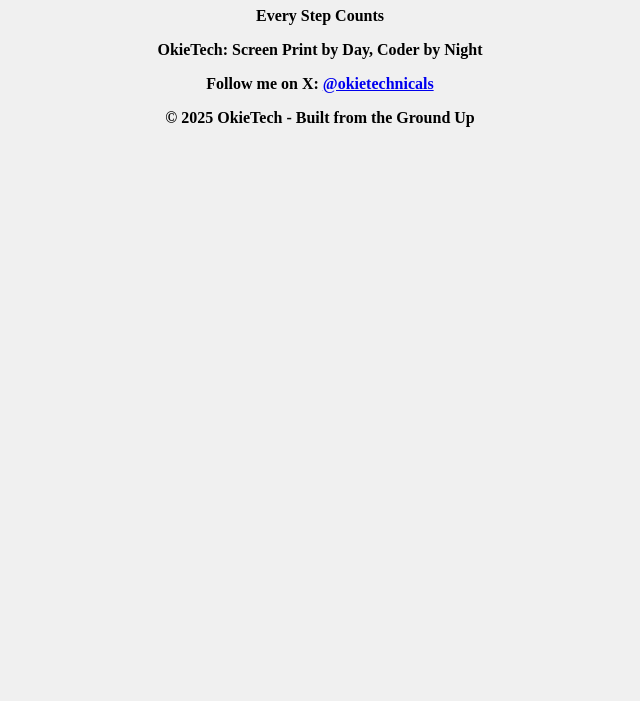
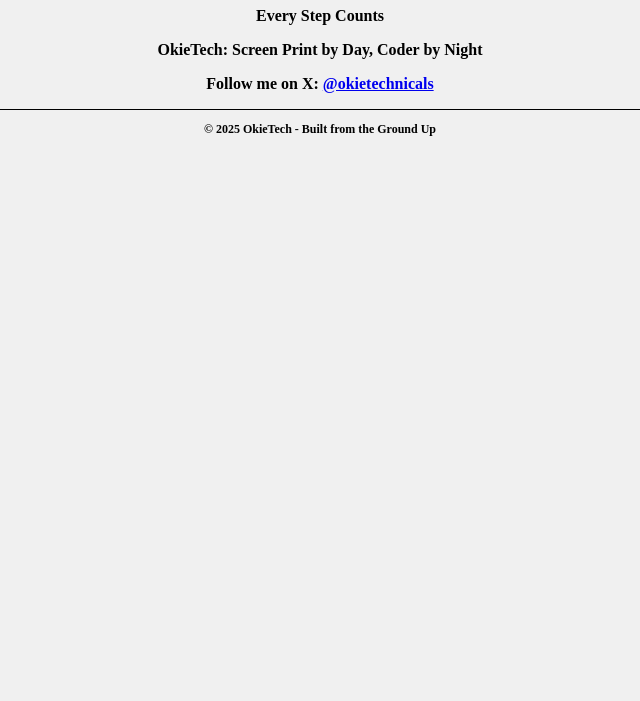
Before and after one commit to HogWildOkie/OkieTech-Epicenter, a plain HTML site: page Index.html in a window 1280 px wide. Shown: the part 99-800 px from the top of the page, without its empty margins (320-960 px from the left). Drawn offline with Linux system fonts and the light colour scheme.

Commit message:
Update Index.html

```diff
--- a/Index.html
+++ b/Index.html
@@ -21,6 +21,10 @@
         width; 50%;
         height: auto;
       }
+      footer {
+        font-size: 12px;
+        border-top: 1px solid #000000; /*Thin black line */
+      }
     </style>
   </head>
   <body>
```
